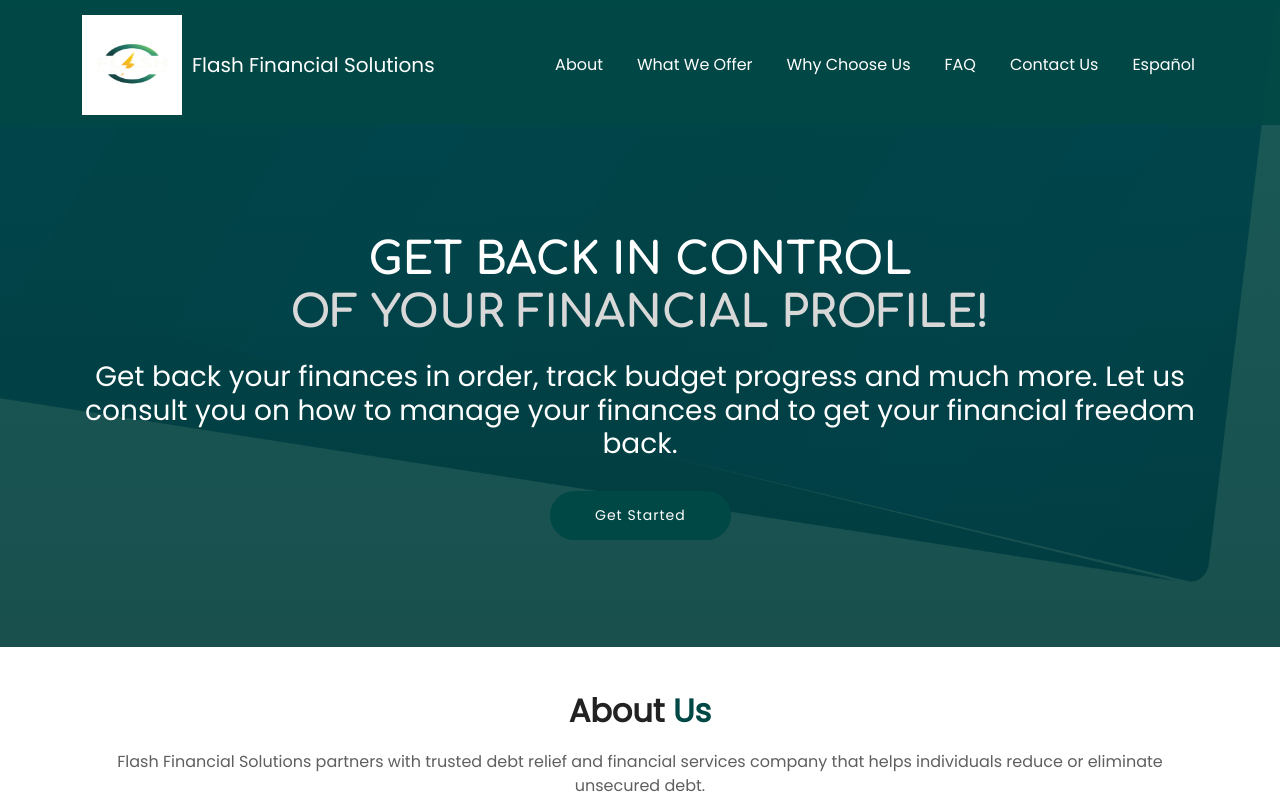
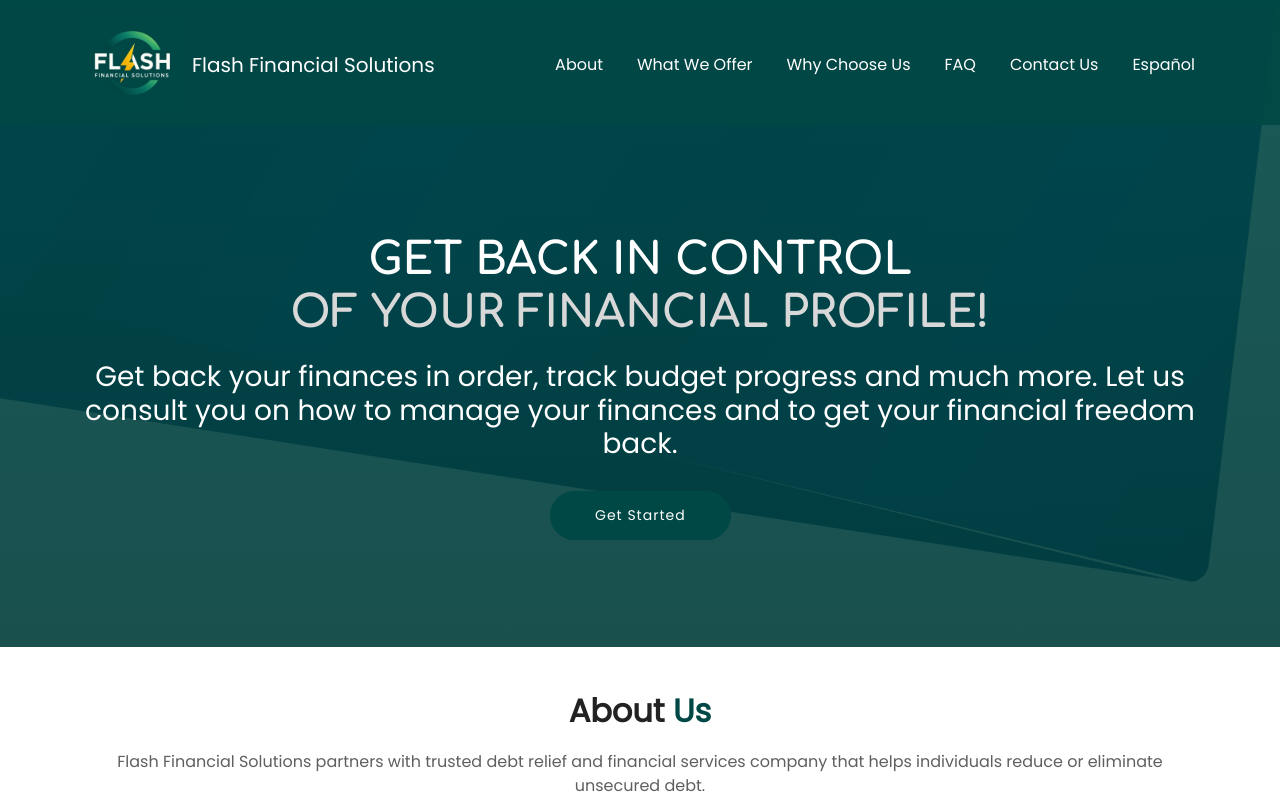
Before and after one commit to QusaiWFFS/FFS, a plain HTML site: page index.html in a window 1280 px wide. Shown: the top 801 px of the page. Drawn offline with Linux system fonts and the light colour scheme.

Commit message:
Update index.html

```diff
--- a/index.html
+++ b/index.html
@@ -74,7 +74,7 @@
 
     <!-- Left side: Logo + Text -->
     <div class="d-flex align-items-center">
-      <img src="assets/images/logo/logo_updated_1.jpeg" alt="Flash Financial Solutions Logo" width="100" height="100" style="margin-right: 10px;" />
+      <img src="assets/images/logo/logo_updated_2.jpeg" alt="Flash Financial Solutions Logo" width="100" height="100" style="margin-right: 10px;" />
       <h1 style="font-size: 20px; margin: 0; white-space: nowrap;">Flash <span>Financial</span> <span>Solutions</span></h1>
     </div>
 
@@ -591,7 +591,7 @@
 					<!-- Column 1: Logo and Description -->
 					<div class='col-lg-3 col-md-6 mb-4' style="margin-top: -20px;">
 						<a href='index.html' class='logo d-flex flex-column align-items-center' style="margin-bottom: 20px;">
-							<img class='small-icon' src='assets/images/logo/logo_updated_1.jpeg' alt='Flash Financial Solutions Logo' width='240' height='240' style="margin-bottom: -30px;" />
+							<img class='small-icon' src='assets/images/logo/logo_updated_2.jpeg' alt='Flash Financial Solutions Logo' width='240' height='240' style="margin-bottom: -30px;" />
 							<h3 style='color: white; margin-bottom: 15px; font-size: 20px; white-space: nowrap;'>Flash Financial Solutions</h3>
 						</a>
 						<p style="color: white; font-size: 14px; line-height: 1.6;">
```
